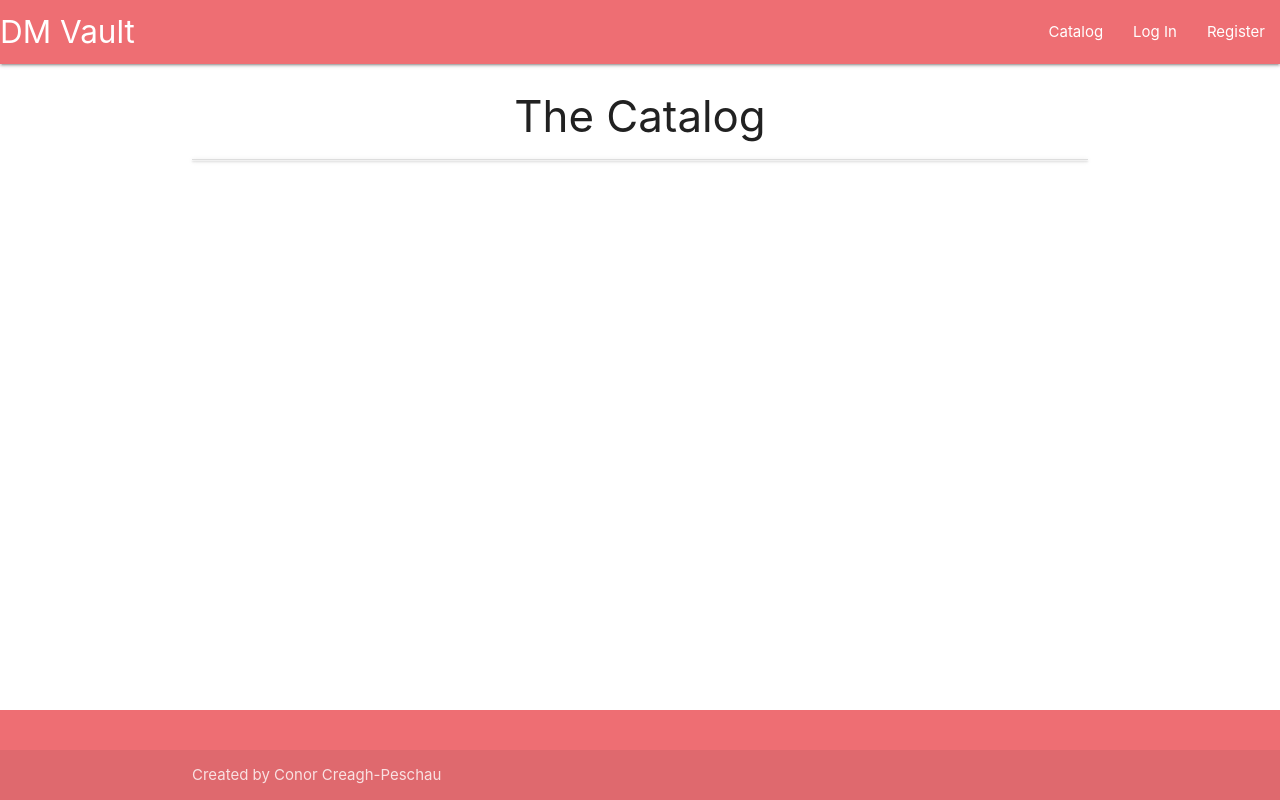
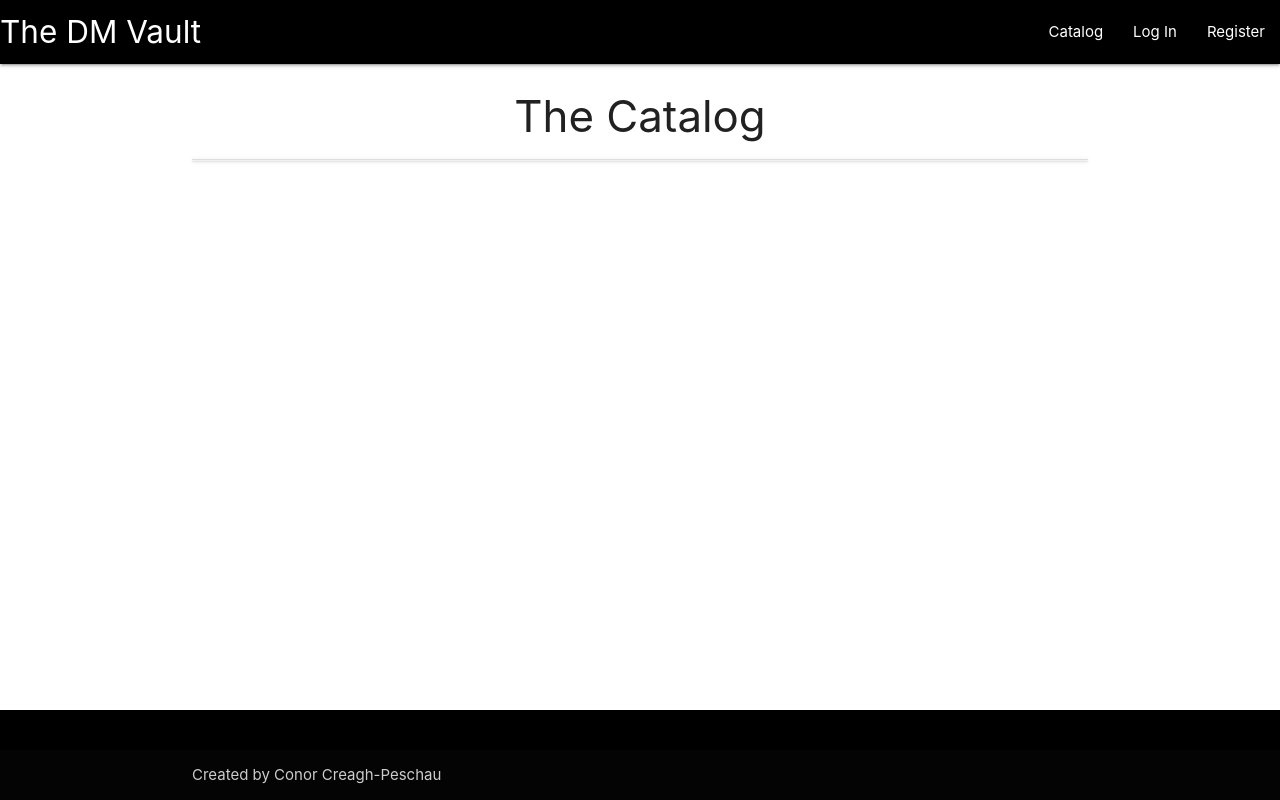
Before and after one commit to cfconor/rpg-book-repository, a Flask app: page / in a window 1280 px wide. Run offline with Flask 2, Linux system fonts and the light colour scheme; data that the repository does not hold is empty; some libraries are stand-ins or nearby versions.

Commit message:
updated website styling

```diff
--- a/templates/base.html
+++ b/templates/base.html
@@ -24,8 +24,8 @@
 
 
         <nav>
-            <div class="nav-wrapper">
-                <a href="{{ url_for('catalog') }}" class="brand-logo">DM Vault</a>
+            <div class="nav-wrapper black">
+                <a href="{{ url_for('catalog') }}" class="brand-logo">The DM Vault</a>
                 <ul id="nav-mobile" class="right hide-on-med-and-down">
                     <li><a href="{{ url_for('catalog') }}">Catalog</a></li>
 
@@ -51,7 +51,7 @@
 
 
 
-    <footer class="page-footer">
+    <footer class="page-footer black">
         <div class="container">
             <div class="row">
 
--- a/templates/catalog.html
+++ b/templates/catalog.html
@@ -14,9 +14,18 @@
                         <li><strong>Category:</strong> {{ article.article_category.title() }}</li>
                         <li><strong>Game System:</strong> {{ article.game_system }}</li>
                     </ul>
+                    <div class="col s6">
+                        <div class="row">
+                            <a class="col btn s6 right" href="{{ article.article_link }}" target="_blank">Link to Document</a>
+                        </div>
+                        <div class="row">
+                            <a class="col btn s6 right" href="{{ url_for('edit_article', article_id=article._id) }}">Edit Article</a>
+                        </div>
+                        <div class="row">
+                            <a class="col btn s6 right red darken-4" href="#!">Delete Article</a>
+                        </div>
+                    </div>
 
-                    <a class="col s3 btn-large" href="{{ article.article_link }}" target="_blank">Link to Document</a>
-                    <a class="col s3 btn-large" href="{{ url_for('edit_article', article_id=article._id) }}">Edit Article</a>
                 </div>
             </div>
     </li>
```
